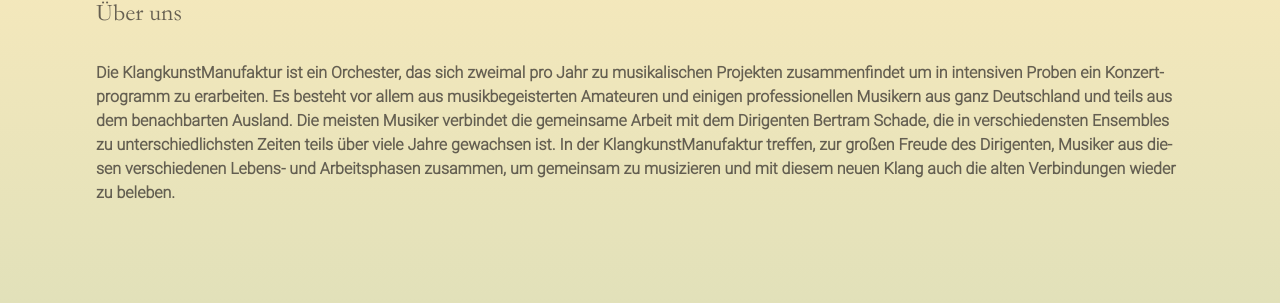
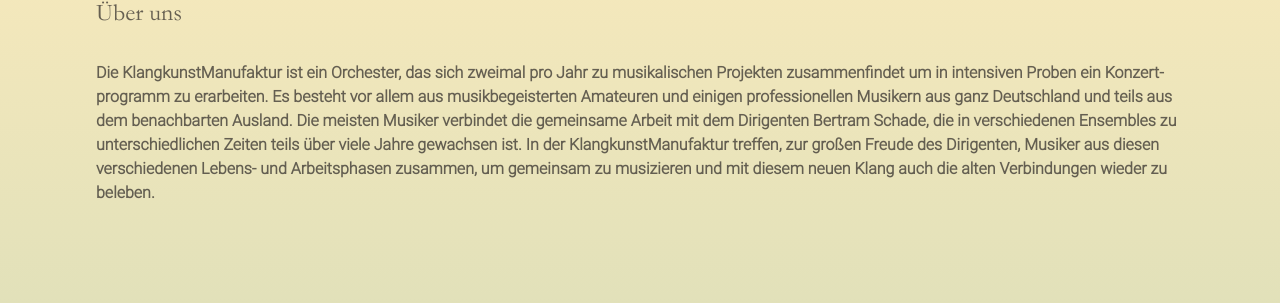
Before and after one commit to FrankWuensch/klangkunst_website_project, a Jekyll site: the page built from index.html, in a window 1280 px wide. Shown: the part 179-482 px from the top of the page. Built offline with Jekyll 4.4.1, drawn with Linux system fonts in a browser that asks for light colours.

Commit message:
change requested

```diff
--- a/dirigent.html
+++ b/dirigent.html
@@ -3,7 +3,7 @@
 layout: default
 title_info_1: Bertram Schade
 info_1: >
-  Bertram Schade studierte an der Hochschule für Musik Stuttgart bei Prof. W. Melcher und Prof. I. Turban.
+  Bertram Schade studierte Violine an der Hochschule für Musik Stuttgart bei Prof. W. Melcher und Prof. I. Turban.
   1995 war er 2. Konzertmeister am städt. Theater Trier. Als Mitglied des Turina-Trios wurde er 1998 1. Preisträger
   des Internationalen Wettbewerbs „Carlo Soliva" in Casale Monferrato (Italien). Von 1996 bis 1999 war er Stipendiat
   er „Stiftung Podium junger Musiker“ Stuttgart. 2006 erhielt er den Solistenpreis der Stadt Gmunden.
--- a/dist/output.css
+++ b/dist/output.css
@@ -1,5 +1,5 @@
 /*
-! tailwindcss v3.4.1 | MIT License | https://tailwindcss.com
+! tailwindcss v3.4.3 | MIT License | https://tailwindcss.com
 */
 
 /*
@@ -211,6 +211,8 @@
   /* 1 */
   line-height: inherit;
   /* 1 */
+  letter-spacing: inherit;
+  /* 1 */
   color: inherit;
   /* 1 */
   margin: 0;
@@ -234,9 +236,9 @@
 */
 
 button,
-[type='button'],
-[type='reset'],
-[type='submit'] {
+input:where([type='button']),
+input:where([type='reset']),
+input:where([type='submit']) {
   -webkit-appearance: button;
   /* 1 */
   background-color: transparent;
@@ -492,6 +494,10 @@
   --tw-backdrop-opacity:  ;
   --tw-backdrop-saturate:  ;
   --tw-backdrop-sepia:  ;
+  --tw-contain-size:  ;
+  --tw-contain-layout:  ;
+  --tw-contain-paint:  ;
+  --tw-contain-style:  ;
 }
 
 ::backdrop {
@@ -542,6 +548,10 @@
   --tw-backdrop-opacity:  ;
   --tw-backdrop-saturate:  ;
   --tw-backdrop-sepia:  ;
+  --tw-contain-size:  ;
+  --tw-contain-layout:  ;
+  --tw-contain-paint:  ;
+  --tw-contain-style:  ;
 }
 
 .icon-\[ph--moon-thin\] {
--- a/index.html
+++ b/index.html
@@ -7,7 +7,7 @@
   zusammenfindet um in intensiven Proben ein Konzertprogramm zu erarbeiten. Es besteht vor allem aus
   musikbegeisterten Amateuren und einigen professionellen Musikern aus ganz Deutschland und teils aus
   dem benachbarten Ausland. Die meisten Musiker verbindet die gemeinsame Arbeit mit dem Dirigenten
-  Bertram Schade, die in verschiedensten Ensembles zu unterschiedlichsten Zeiten teils über viele
+  Bertram Schade, die in verschiedenen Ensembles zu unterschiedlichen Zeiten teils über viele
   Jahre gewachsen ist. In der KlangkunstManufaktur treffen, zur großen Freude des Dirigenten, Musiker
   aus diesen verschiedenen Lebens- und Arbeitsphasen zusammen, um gemeinsam zu musizieren und mit
   diesem neuen Klang auch die alten Verbindungen wieder zu beleben.
```
Also changed, not shown: 7 other files.
